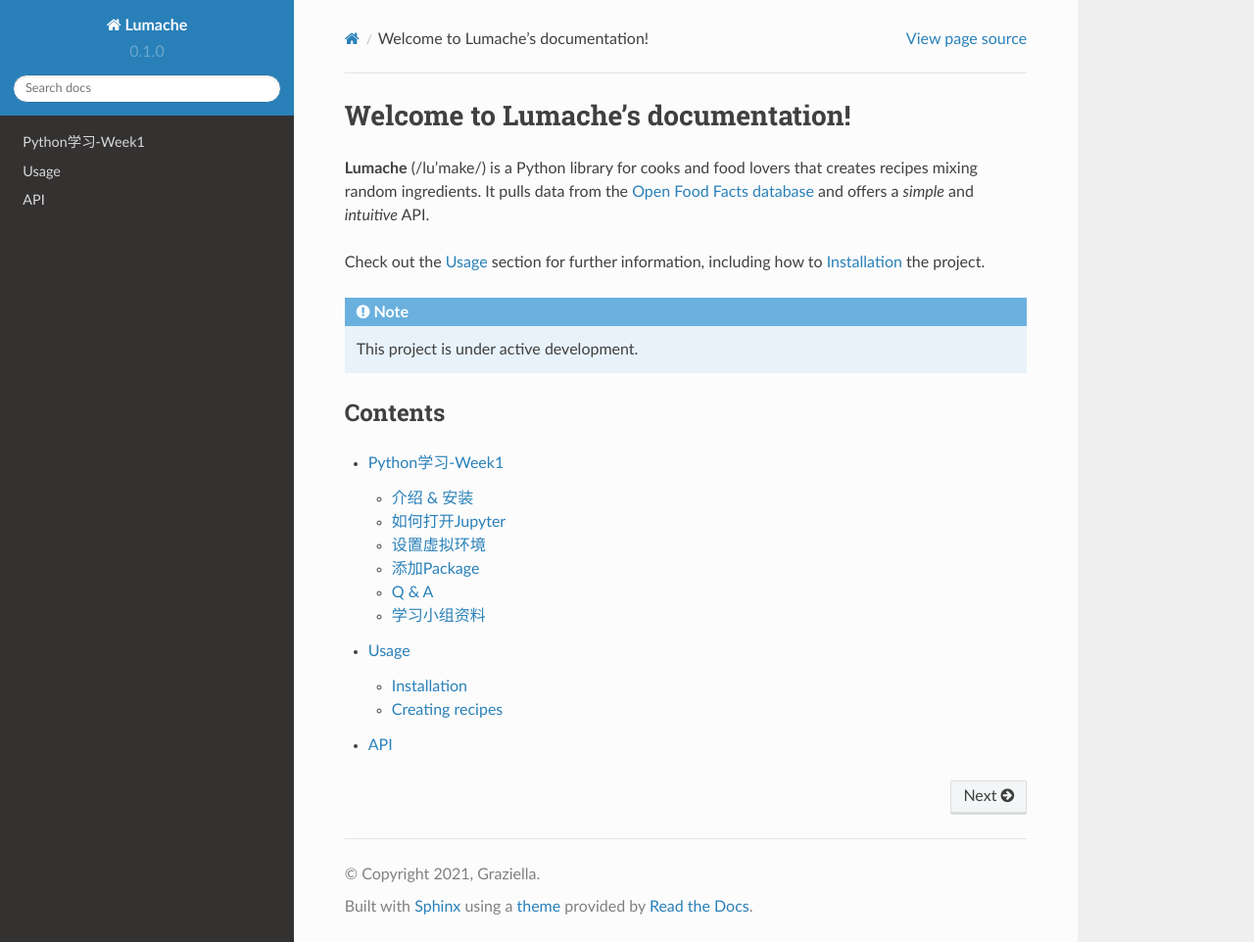
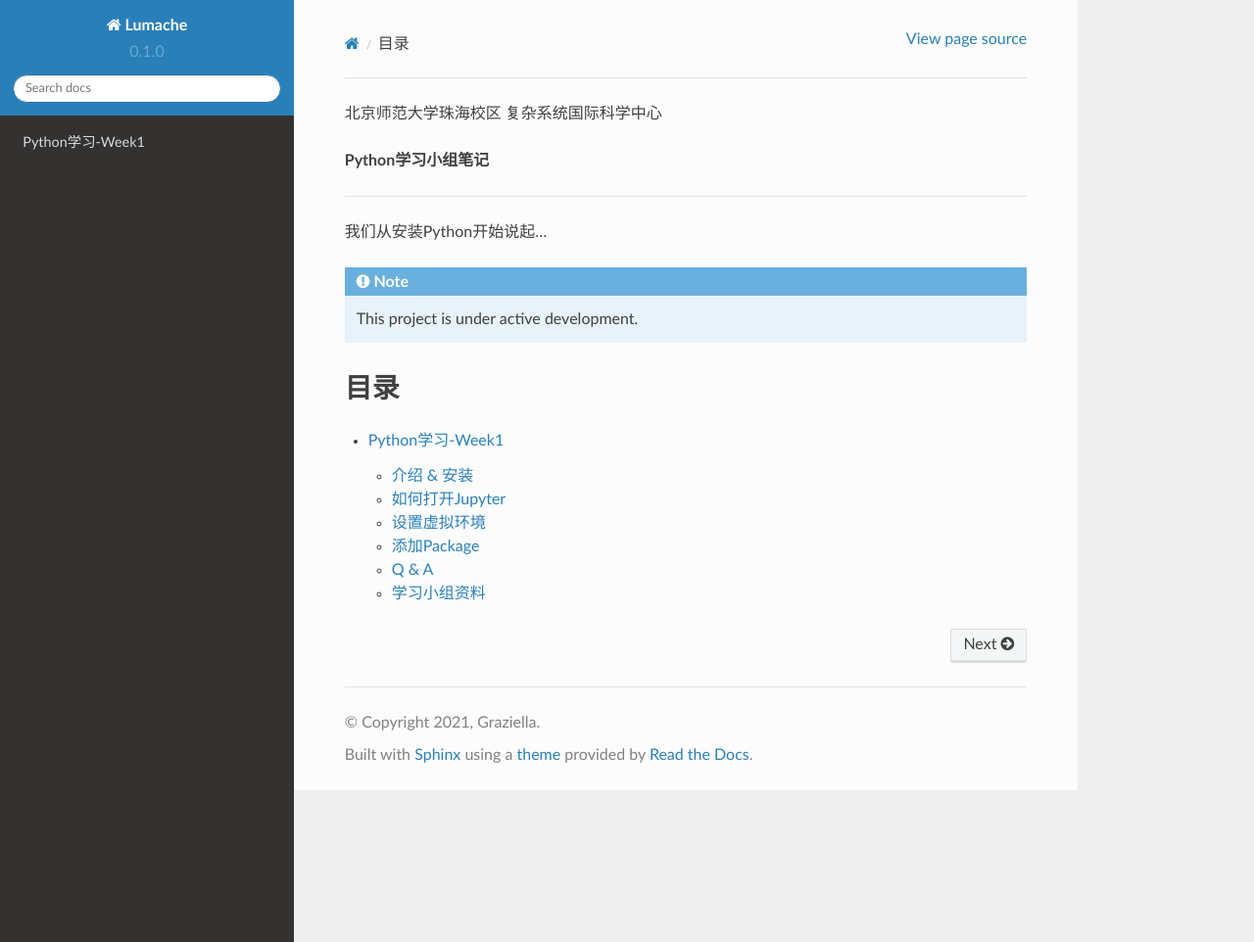
Before and after one commit to sandaowu/IACCS-Python-Study, a Sphinx documentation site: the page built from docs/source/index.rst, in a window 1280 px wide and 962 px high. Shown: the whole window at 98% size. Built offline with Sphinx 7.4.7 and the Read the Docs theme 2.0.0, drawn with Linux system fonts in a browser that asks for light colours.

Commit message:
Update index.rst

```diff
--- a/docs/source/index.rst
+++ b/docs/source/index.rst
@@ -1,23 +1,20 @@
-Welcome to Lumache's documentation!
+北京师范大学珠海校区 复杂系统国际科学中心
+
+**Python学习小组笔记**
+
 ===================================
 
-**Lumache** (/lu'make/) is a Python library for cooks and food lovers
-that creates recipes mixing random ingredients.
-It pulls data from the `Open Food Facts database <https://world.openfoodfacts.org/>`_
-and offers a *simple* and *intuitive* API.
+我们从安装Python开始说起...
 
-Check out the :doc:`usage` section for further information, including
-how to :ref:`installation` the project.
 
 .. note::
 
    This project is under active development.
 
-Contents
+
+目录
 --------
 
 .. toctree::
 
    study1
-   usage
-   api
```
